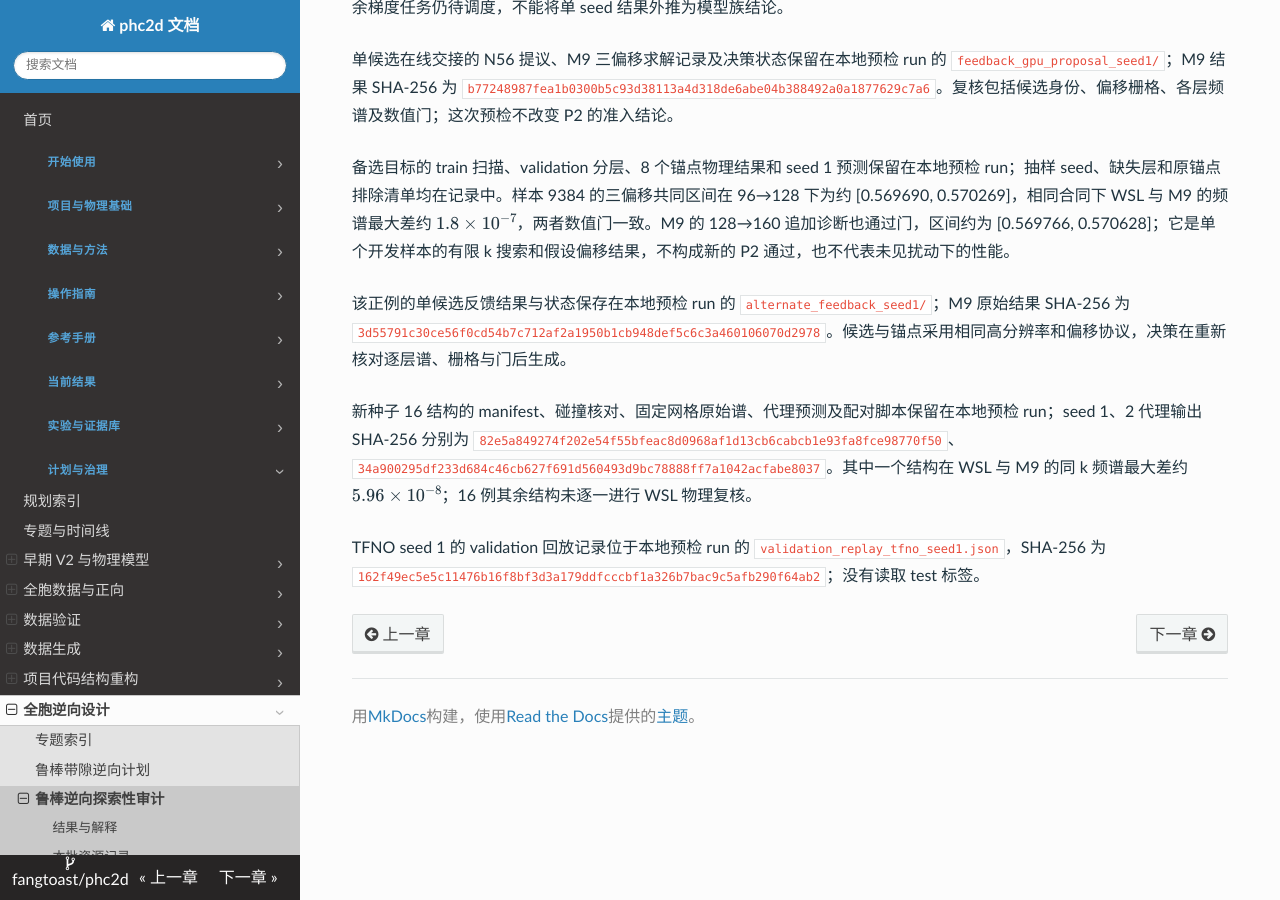
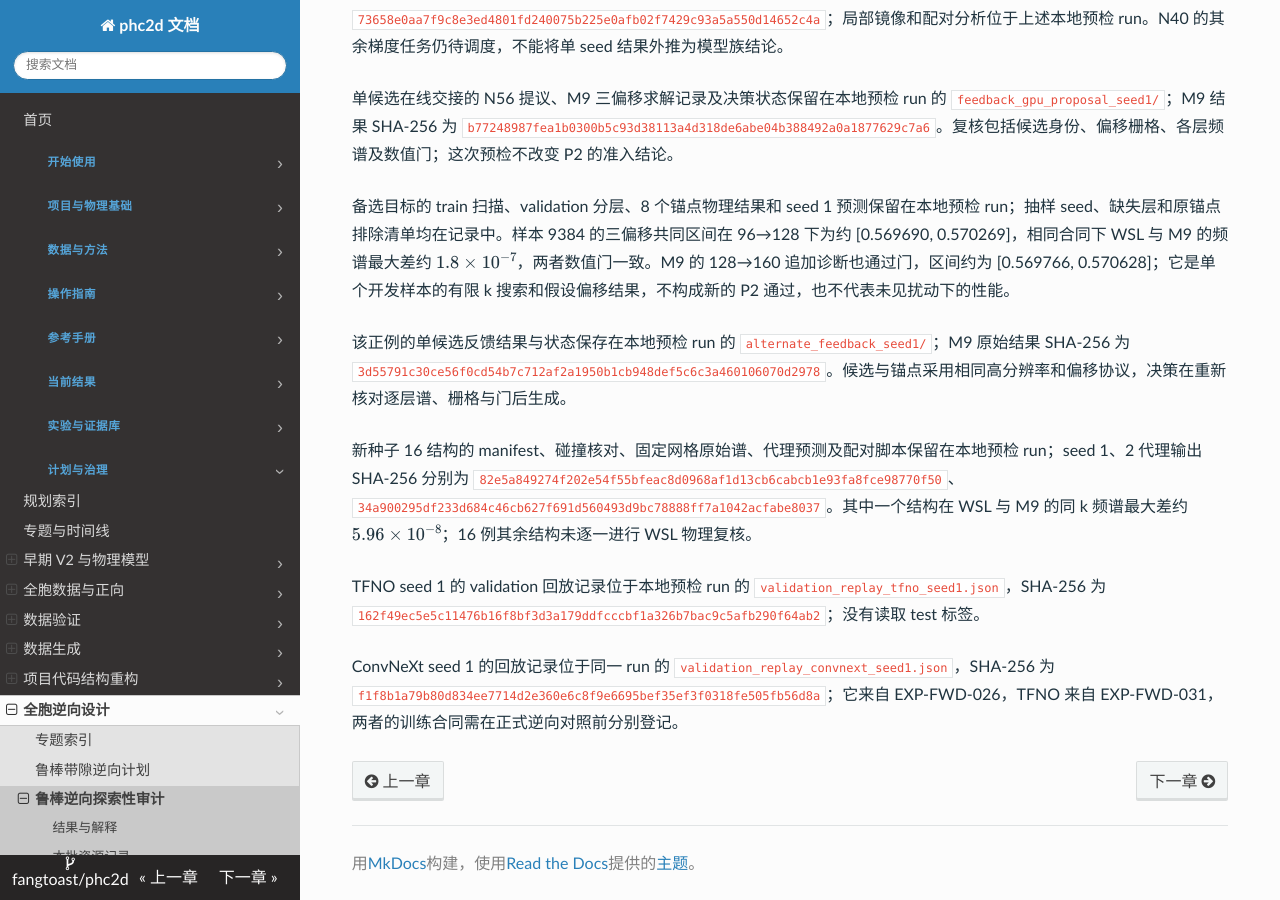
Before and after one commit to fangtoast/phc2d, an MkDocs documentation site: the page built from docs/results/inverse/鲁棒带隙逆向可用性审计.md, in a window 1280 px wide and 900 px high, scrolled down 3356 px. Built offline with MkDocs 1.6.1, drawn with Linux system fonts in a browser that asks for light colours; some of the changed text lies outside the part shown.

Commit message:
Record ConvNeXt checkpoint validation replay

```diff
--- a/docs/results/inverse/鲁棒带隙逆向可用性审计.md
+++ b/docs/results/inverse/鲁棒带隙逆向可用性审计.md
@@ -59,6 +59,7 @@ source_artifacts:
 | 备选目标单候选反馈 | seed 1 从 9384 出发预测裕量由 0.00082 增至 0.00209；128→160 的 M9 复算为 0.00057，过数值门但实际退化，反馈规则拒绝候选 | 单锚点单候选开发预检；局部校正仍可能建议错误方向，不能据此判定整体成功率 |
 | 新种子结构预检 | 16 个程序化 K5 Binary 结构与现有 K5/K20 的参数及 64/256 栅格哈希无精确碰撞；seed 1、2 与 64 分辨率、81 k 点 MPB 的 B2–B10 MRE 均值分别约 0.585%、0.587%，目标裕量绝对误差中位数约 0.0113、0.0078 | MPB 为解析几何，代理输入为 256 栅格面积平均；16 例均无名义目标正裕量，属于开发预检而非正式独立测试或鲁棒验证 |
 | TFNO 回放合同预检 | `official_tucker_tfno_band_v1` seed 1 在 K5 Binary validation 的 1,000 例上重算 B2–B10 MRE 为 0.674821%，与 checkpoint 的记录相差 0.000025 个百分点，低于 0.001 容差 | N56 的验证集回放；只证明本 checkpoint 的该指标可复现，不是逆向或物理性能比较 |
+| ConvNeXt 回放合同预检 | `convnext_band_v1` seed 1 在同一 validation 上重算 B2–B10 MRE 为 0.749365%，与 checkpoint 的记录相差约 0.00000078 个百分点，低于 0.001 容差 | N56 的验证集回放；与 TFNO 来自不同训练 campaign，不据此声称架构公平对照 |
 | 几何表示差异 | 解析结构与零偏移 256×256 栅格的加密上下带边最大差分别约 0.00318、0.00313；带隙类别无翻转 | 二者的独立自适应搜索和材料表示不同，不能将解析结构直接视为扰动栅格的精确替代 |
 | 输入梯度与候选方向 | seed 1 的 12 组中，梯度选中候选相对组内均匀随机候选的真实裕量均差约 0.00009；含数值未通过组的描述性 bootstrap 区间跨零 | 未获得方向收益证据；7 个全部过门组也是事后筛选，不能当作独立正式测试 |
 
@@ -111,3 +112,5 @@ seed 1 梯度与候选方向输出位于同一 N56 目录，输出 SHA-256 为 `
 新种子 16 结构的 manifest、碰撞核对、固定网格原始谱、代理预测及配对脚本保留在本地预检 run；seed 1、2 代理输出 SHA-256 分别为 `82e5a849274f202e54f55bfeac8d0968af1d13cb6cabcb1e93fa8fce98770f50`、`34a900295df233d684c46cb627f691d560493d9bc78888ff7a1042acfabe8037`。其中一个结构在 WSL 与 M9 的同 k 频谱最大差约 $5.96\times10^{-8}$；16 例其余结构未逐一进行 WSL 物理复核。
 
 TFNO seed 1 的 validation 回放记录位于本地预检 run 的 `validation_replay_tfno_seed1.json`，SHA-256 为 `162f49ec5e5c11476b16f8bf3d3a179ddfcccbf1a326b7bac9c5afb290f64ab2`；没有读取 test 标签。
+
+ConvNeXt seed 1 的回放记录位于同一 run 的 `validation_replay_convnext_seed1.json`，SHA-256 为 `f1f8b1a79b80d834ee7714d2e360e6c8f9e6695bef35ef3f0318fe505fb56d8a`；它来自 EXP-FWD-026，TFNO 来自 EXP-FWD-031，两者的训练合同需在正式逆向对照前分别登记。
```
